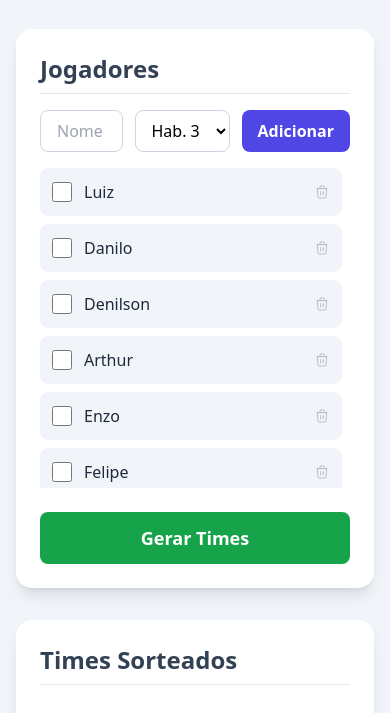
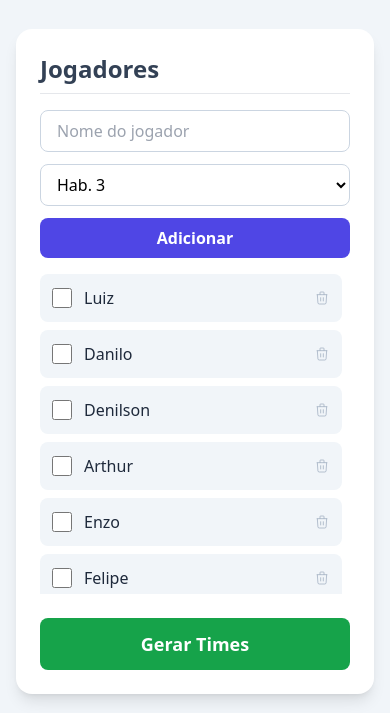
Before and after one commit to Daniloazevedo-dev/futsal-draw-system, a website: page index.html in a window 390 px wide. Shown: the part 131-844 px from the top of the page. Drawn offline with nearby package versions, Linux system fonts and the light colour scheme.

Commit message:
feat: Ajusta reponsividade input nome

```diff
--- a/index.html
+++ b/index.html
@@ -55,16 +55,16 @@
             <div class="bg-white p-6 rounded-2xl shadow-lg">
                 <h2 class="text-2xl font-semibold text-slate-700 mb-4 border-b pb-2">Jogadores</h2>
 
-                <form id="add-player-form" class="flex gap-3 mb-4">
+                <form id="add-player-form" class="flex flex-col sm:flex-row gap-3 mb-4">
                     <input
                         id="player-name-input"
                         type="text"
                         placeholder="Nome do jogador"
-                        class="flex-grow w-full px-4 py-2 border border-slate-300 rounded-lg focus:ring-2 focus:ring-indigo-500 focus:border-indigo-500 transition"
+                        class="w-full sm:flex-grow px-4 py-2 border border-slate-300 rounded-lg focus:ring-2 focus:ring-indigo-500 focus:border-indigo-500 transition"
                     />
                     <select
                         id="player-skill-input"
-                        class="px-3 py-2 border border-slate-300 rounded-lg bg-white focus:ring-2 focus:ring-indigo-500 focus:border-indigo-500 transition"
+                        class="w-full sm:w-auto px-3 py-2 border border-slate-300 rounded-lg bg-white focus:ring-2 focus:ring-indigo-500 focus:border-indigo-500 transition"
                         aria-label="Habilidade do jogador"
                     >
                         <option value="1">Hab. 1</option>
@@ -73,7 +73,7 @@
                         <option value="4">Hab. 4</option>
                         <option value="5">Hab. 5</option>
                     </select>
-                    <button type="submit" class="bg-indigo-600 text-white font-semibold py-2 px-4 rounded-lg hover:bg-indigo-700 transition">
+                    <button type="submit" class="w-full sm:w-auto bg-indigo-600 text-white font-semibold py-2 px-4 rounded-lg hover:bg-indigo-700 transition">
                         Adicionar
                     </button>
                 </form>
```
